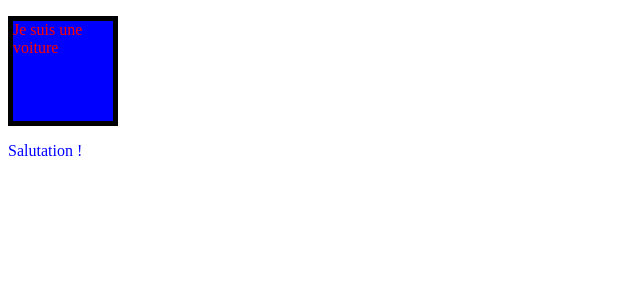
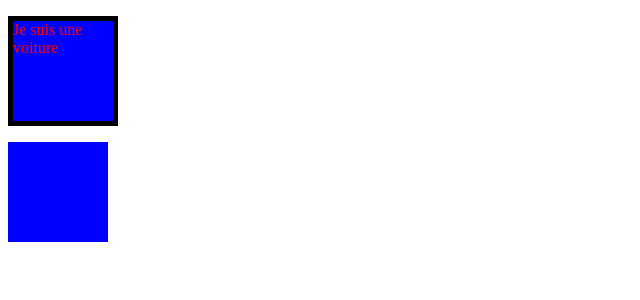
Before and after one commit to johannpa/React-test, a React (Create React App) app: page / in a window 1280 px wide. Shown: the top 300 px of the page, without its empty margins (0-640 px from the left). Built offline with nearby package versions, Linux system fonts and the light colour scheme.

Commit message:
Another way to add multiple style class and even add a global style class

```diff
--- a/src/components/Greatings/Greatings.jsx
+++ b/src/components/Greatings/Greatings.jsx
@@ -2,5 +2,5 @@ import React from "react";
 import style from "./style.module.css";
 
 export function Greatings() {
-  return <p className={style.box + " " + style.box2}>Salutation !</p>;
+  return <p className={`${style.box} ${style.box2} box`}>Salutation !</p>;
 }
```
